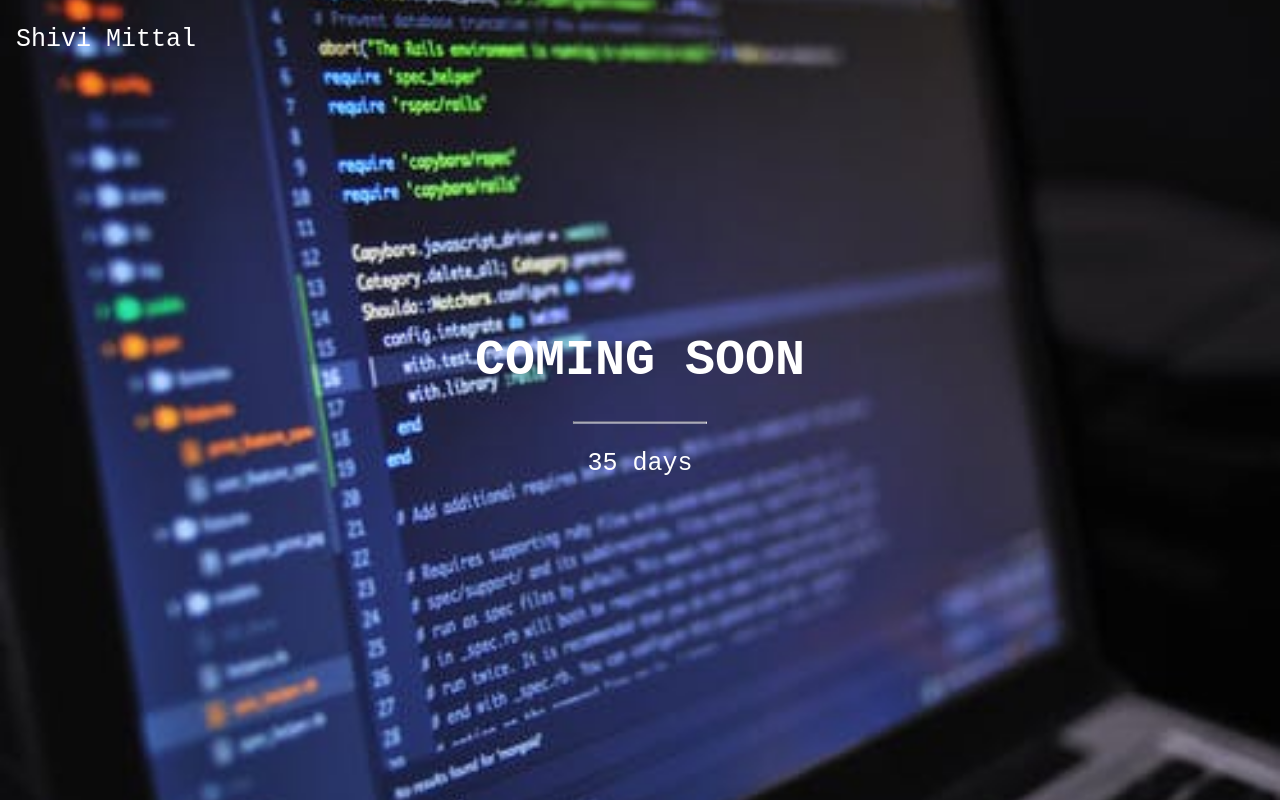
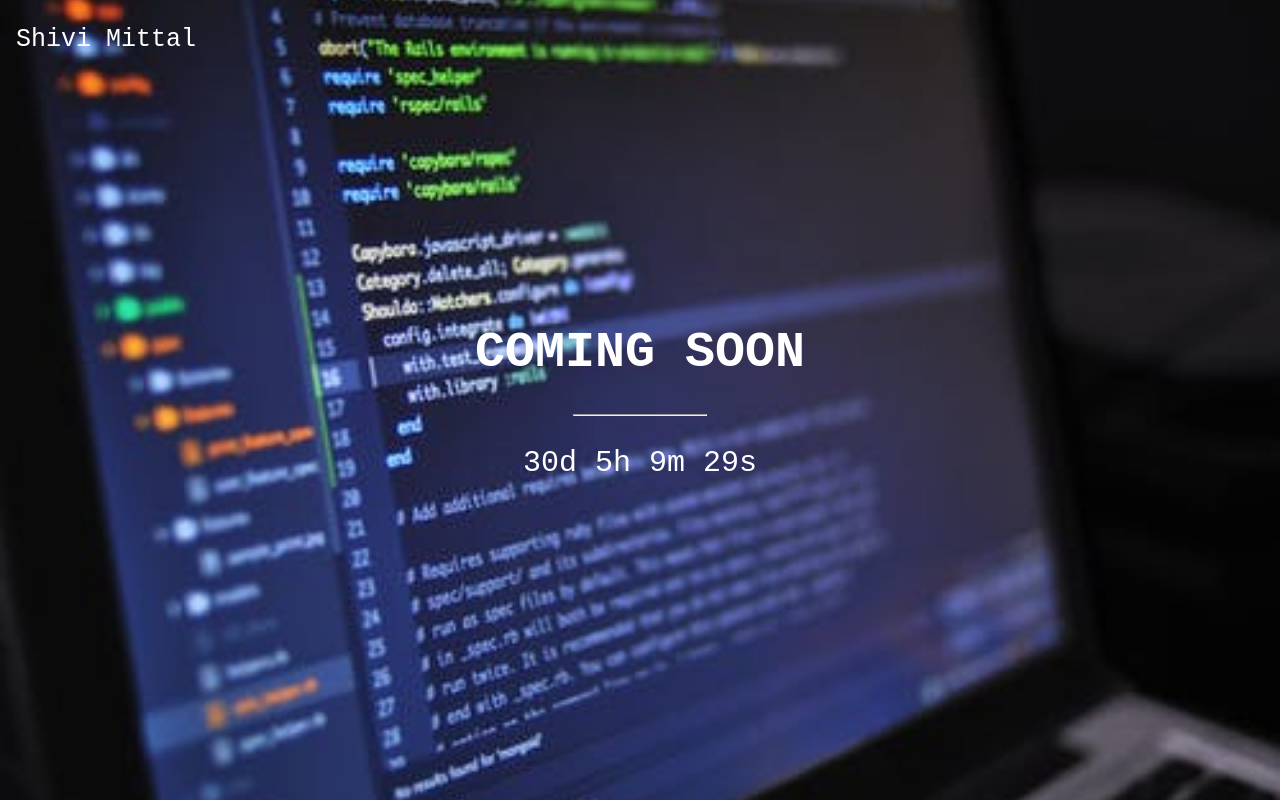
Before and after one commit to mitshivi/mitshivi, a plain HTML site: page index.html in a window 1280 px wide. Drawn offline with Linux system fonts and the light colour scheme.

Commit message:
corrected the timing

```diff
--- a/index.html
+++ b/index.html
@@ -15,7 +15,8 @@
         <div class="middle">
           <h1>COMING SOON</h1>
           <hr>
-          <p>35 days</p>
+          <p id="demo" style="font-size:30px"></p>
+          <!-- <p>35 days</p> -->
         </div>
         <div class="bottomleft">
           <p></p>
--- a/index.js
+++ b/index.js
@@ -1,6 +1,6 @@
 console.log('Hello from the other side');
 // Set the date we're counting down to
-var countDownDate = new Date("Jan 5, 2022 15:37:25").getTime();
+var countDownDate = new Date("Mar 25, 2022 15:37:25").getTime();
 
 // Update the count down every 1 second
 var x = setInterval(function() {
```
